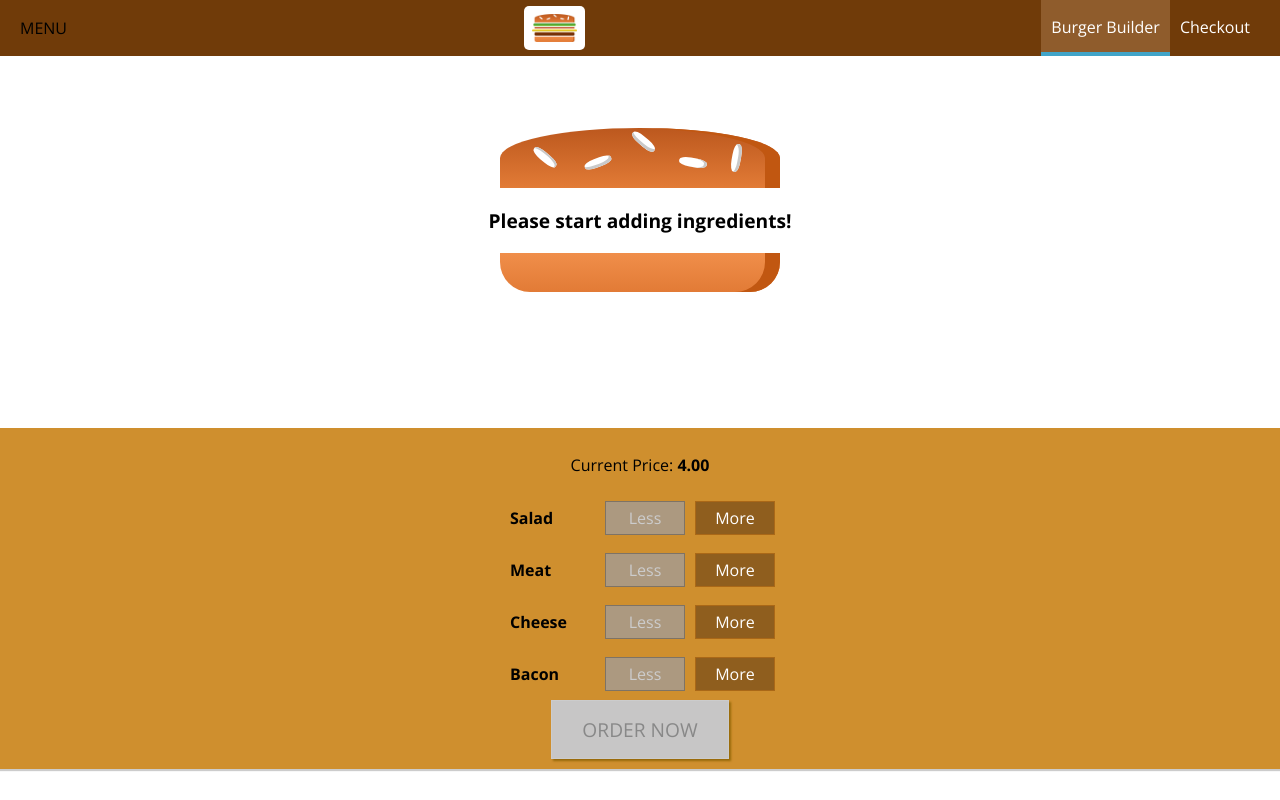
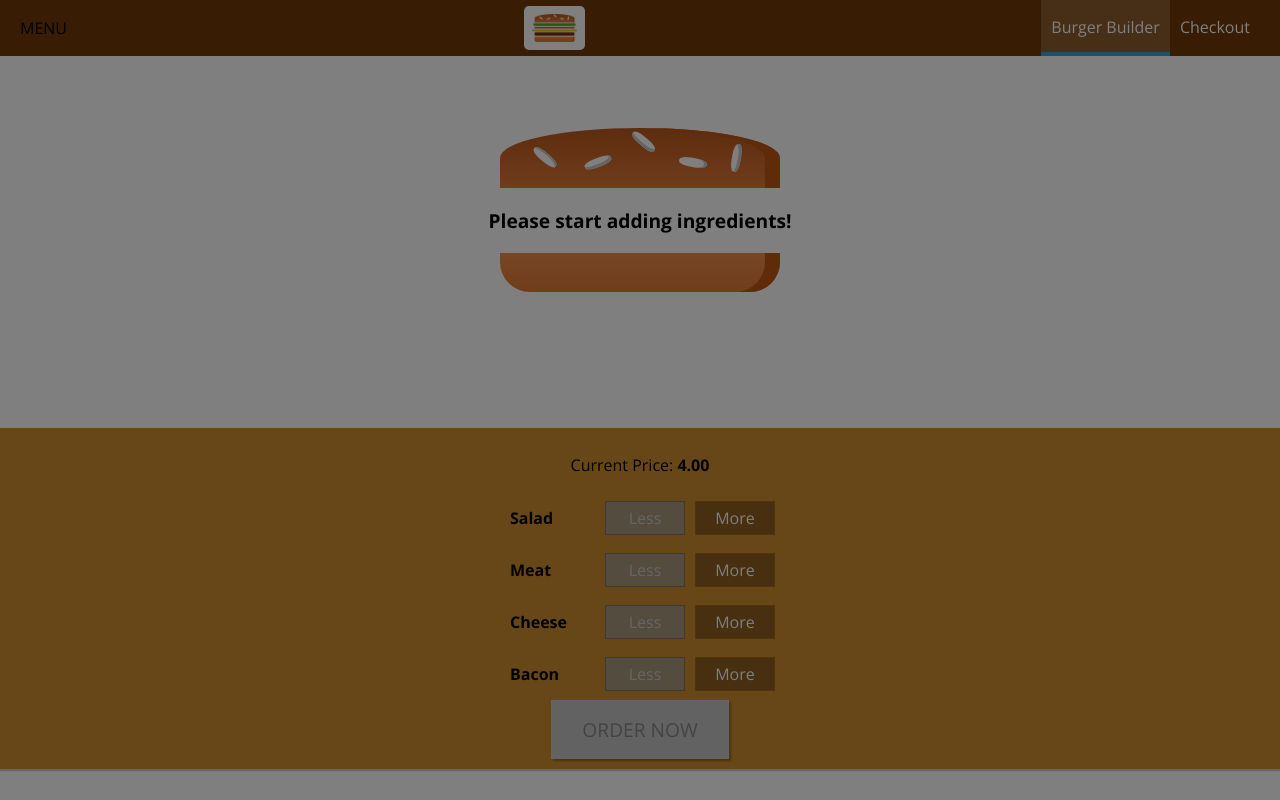
Before and after one commit to brantmorton/burger-builder, a React app: page / in a window 1280 px wide. Built offline with nearby package versions, Linux system fonts and the light colour scheme.

Commit message:
added backdrop to sidedrawer

```diff
--- a/src/components/Layout/Layout.js
+++ b/src/components/Layout/Layout.js
@@ -1,16 +1,31 @@
-import React from "react";
+import React, { Component } from "react";
 
 import Aux from "../../hoc/Auxilary";
 import classes from "./Layout.css";
 import Toolbar from "../Navigation/Toolbar/Toolbar";
 import SideDrawer from "../Navigation/SideDrawer/SideDrawer";
 
-const layout = props => (
-  <Aux>
-    <Toolbar />
-    <SideDrawer />
-    <main className={classes.Content}>{props.children}</main>
-  </Aux>
-);
+class Layout extends Component {
+  state = {
+    showSideDrawer: true
+  };
 
-export default layout;
+  sideDrawerClosedHandler = () => {
+    this.setState({ showSideDrawer: false });
+  };
+
+  render() {
+    return (
+      <Aux>
+        <Toolbar />
+        <SideDrawer
+          open={this.state.showSideDrawer}
+          closed={this.sideDrawerClosedHandler}
+        />
+        <main className={classes.Content}>{this.props.children}</main>
+      </Aux>
+    );
+  }
+}
+
+export default Layout;
--- a/src/components/Navigation/SideDrawer/SideDrawer.js
+++ b/src/components/Navigation/SideDrawer/SideDrawer.js
@@ -3,11 +3,19 @@
 import Logo from "../../Logo/Logo";
 import NavigationItems from "../NavigationItems/NavigationItems";
 import classes from "./SideDrawer.css";
+import Backdrop from "../../UI/Backdrop/Backdrop";
+import Aux from "../../../hoc/Auxilary";
 
 const sideDrawer = props => {
-  // ...
+  let attachedClasses = [classes.SideDrawer, classes.Close];
+  if (props.open) {
+    attachedClasses = [classes.SideDrawer, classes.Open]
+  }
+
   return (
-    <div className={classes.SideDrawer}>
+    <Aux>
+      <Backdrop show={props.open} clicked={props.closed} />
+      <div className={attachedClasses.join(' ')}>
         <div className={classes.Logo}>
           <Logo />
         </div>
@@ -15,6 +23,7 @@
           <NavigationItems />
         </nav>
       </div>
+    </Aux>
   );
 };
 
```
Lines whose indentation alone changed are shown as unchanged.
